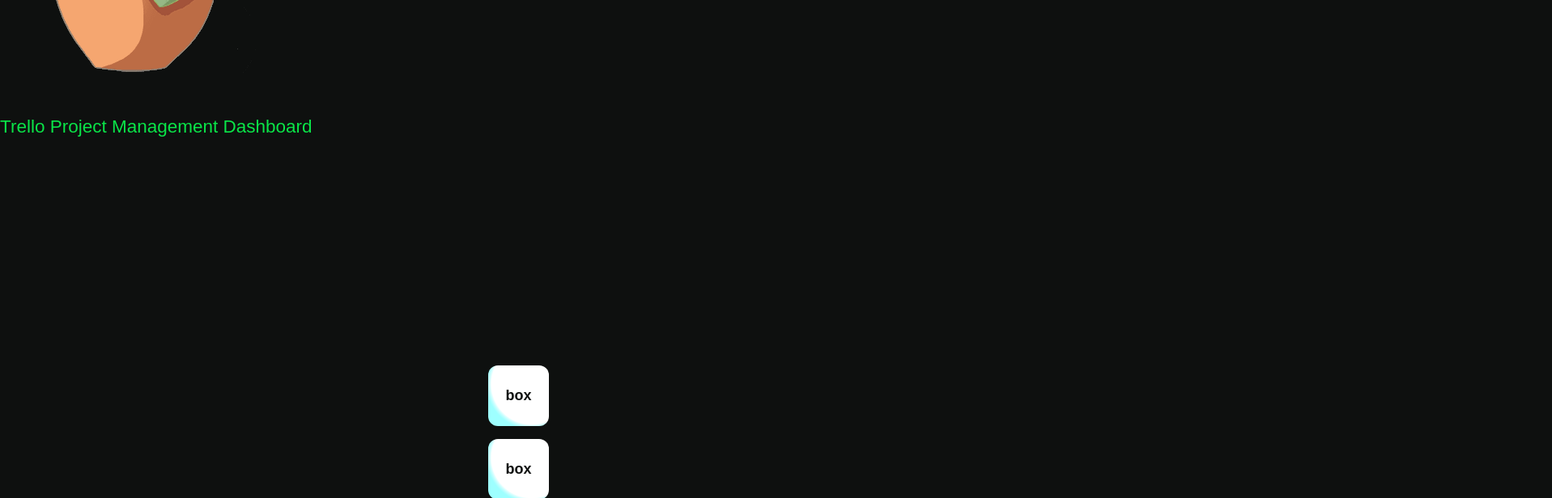
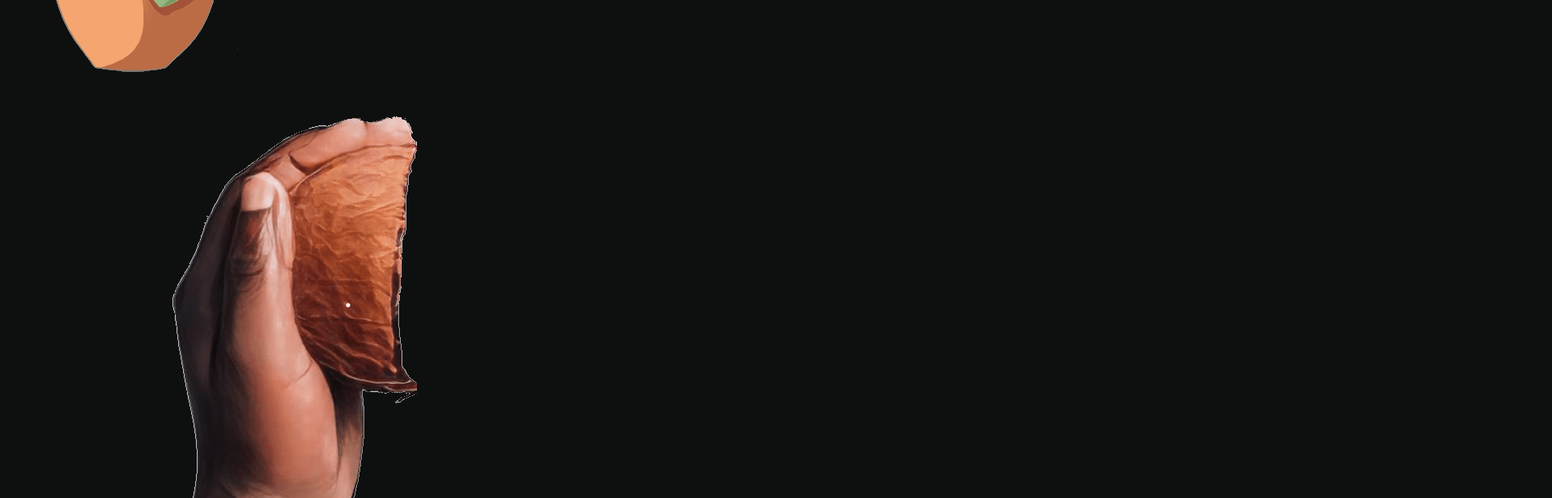
Before and after one commit to a-straube/portfolio-alpha, a React (Create React App) app: page / in a window 1280 px wide. Shown: the part 1700-2316 px from the top of the page at 81% size, 1917 px wide, since content can reach past the window. Built offline with nearby package versions, Linux system fonts and the light colour scheme; grey boxes are pictures that could not be loaded; a web font is replaced by a local one.

Commit message:
Start FruitProject component

```diff
--- /dev/null
+++ b/src/section3-Projects/FruitProject.js
@@ -0,0 +1,18 @@
+function FruitProject({ title, link, fruitLeft, fruitRight, screenshot }) {
+    return (
+        <div className="fruit-project-container">
+            <div className="fruit">
+                <img src={fruitLeft} alt="Left hand holding fruit" />
+                <div className="inside-fruit">
+                    <a href={link} target="_blank">
+                        <h4>{title}</h4>
+                        <img src={screenshot} alt={`Screenshot of ${title} project`} />
+                    </a>
+                </div>
+                <img src={fruitRight} alt="Right hand holding fruit" />
+            </div>
+        </div>
+    )
+}
+
+export default FruitProject
--- a/src/section3-Projects/ProjectsSection.js
+++ b/src/section3-Projects/ProjectsSection.js
@@ -1,15 +1,23 @@
+import FruitProject from './FruitProject';
+import imgs from '.././img/imgs';
+
 function ProjectSection() {
     return (
         <section>
-            <div id="trelloProject" className="fruit-project-container">
-                <div className="fruit">
-                    <div className="inside-fruit">
-                        <a href="https://a-straube.github.io/trello-project-mgmt-dashboard/" target="_blank">
-                            <h4>Trello Project Management Dashboard</h4>
-                        </a>
-                    </div>
-                </div>
-            </div>
+            <FruitProject
+                title="Trello Project Management Dashboard"
+                link="https://a-straube.github.io/trello-project-mgmt-dashboard/"
+                fruitLeft={imgs.coconutHandLeft}
+                fruitRight={imgs.coconutHandRight}
+                screenshot={imgs.trelloScreenshot}
+            />
+            <FruitProject
+                title="Archives: Mahindra Build-Your-Own Tractor"
+                link="https://web.archive.org/web/20221013003710/https://www.mahindrausa.com/--byo-max-26-xlt-hst"
+                fruitLeft={imgs.pineappleHandLeft}
+                fruitRight={imgs.pineappleHandRight}
+                screenshot="https://web.archive.org/web/20221013003713im_/https://www.mahindrausa.com/images/pages/byo/byo-max-26-xlt-hst.jpg"
+            />
         </section>
     );
 }
```
